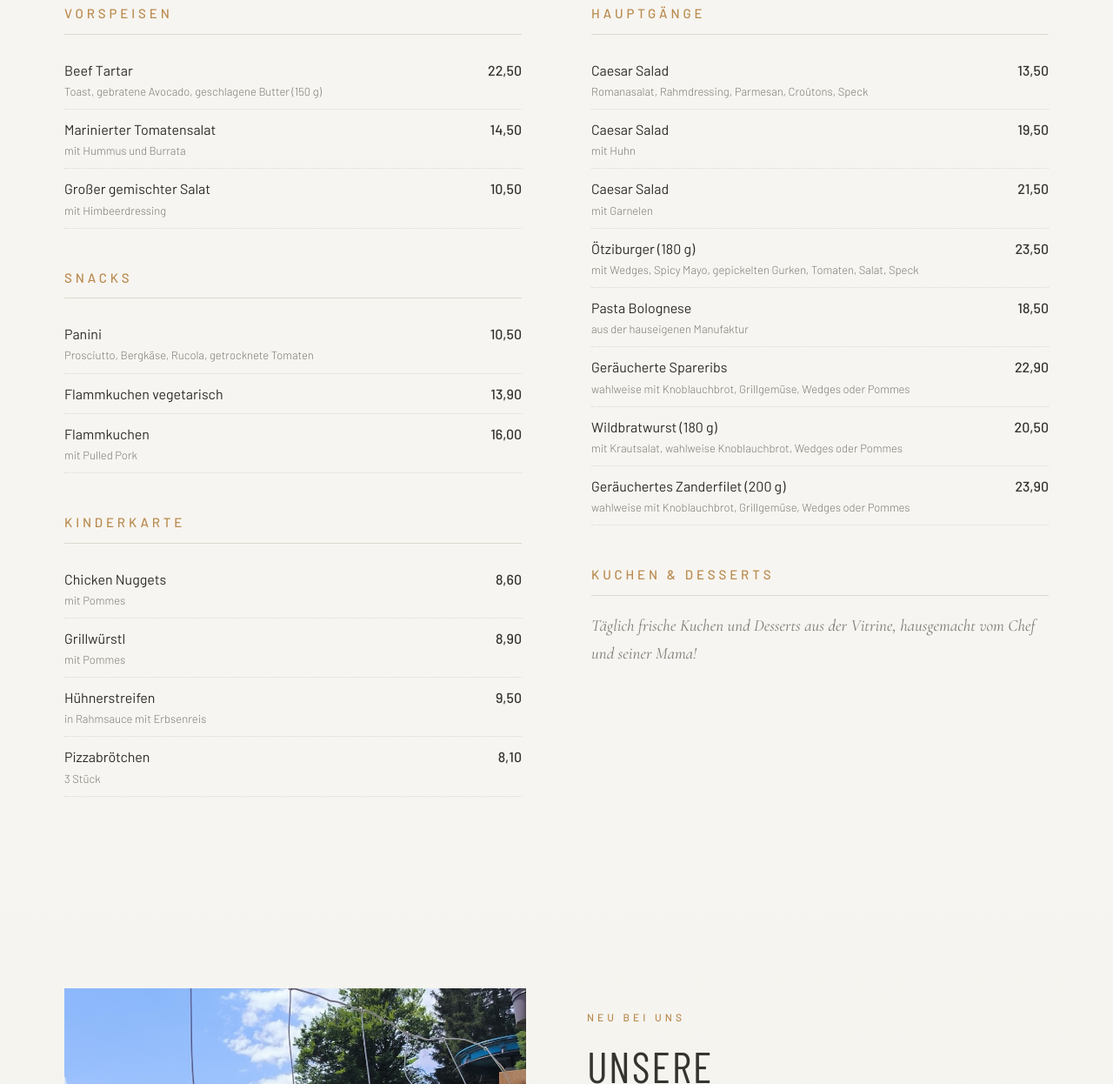
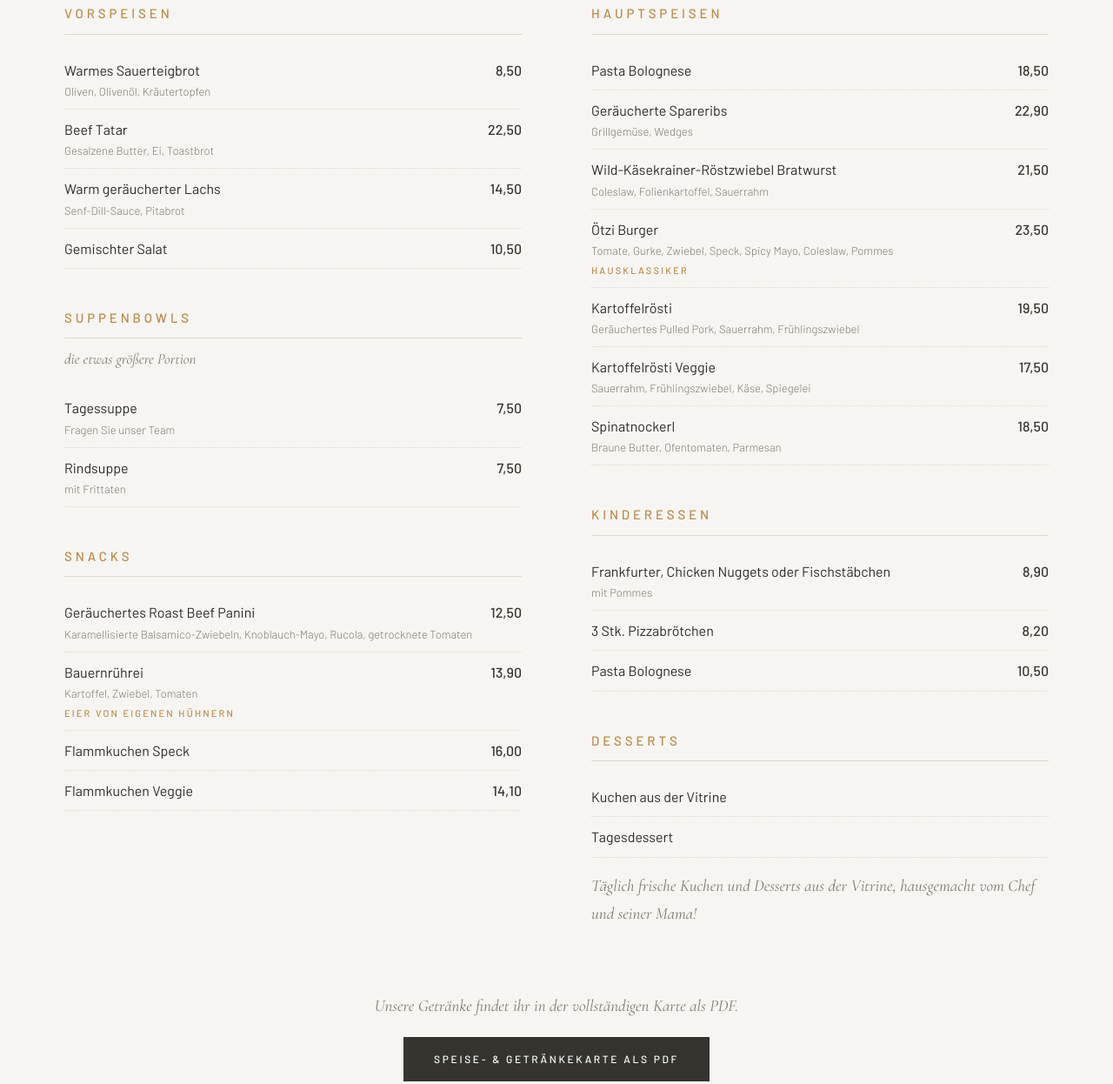
Before and after one commit to martinalexscholz/oetzibar-website, a plain HTML site: page docs/index.html in a window 1280 px wide. Shown: the part 2976-4222 px from the top of the page at 87% size. Drawn offline with nearby package versions, Linux system fonts and the light colour scheme; a web font is replaced by a local one.

Commit message:
Neue Speisekarte einpflegen, Karte als PDF-Download
Speisen der neuen Karte (Nov 2026) im bestehenden Format, Hinweis auf
die Getränke im PDF, vollständige Speise- und Getränkekarte als Download.

Co-Authored-By: Claude Fable 5.2 <noreply@anthropic.com>
Claude-Session: https://claude.ai/code/session_01NnVjMvnzGqtfuYQKDtRUKj

```diff
--- a/docs/index.html
+++ b/docs/index.html
@@ -117,39 +117,53 @@
         <div class="menu-group">
           <h3>Vorspeisen</h3>
           <ul class="menu-list">
-            <li><span class="dish">Beef Tartar <em>Toast, gebratene Avocado, geschlagene Butter (150 g)</em></span><span class="price">22,50</span></li>
-            <li><span class="dish">Marinierter Tomatensalat <em>mit Hummus und Burrata</em></span><span class="price">14,50</span></li>
-            <li><span class="dish">Großer gemischter Salat <em>mit Himbeerdressing</em></span><span class="price">10,50</span></li>
+            <li><span class="dish">Warmes Sauerteigbrot <em>Oliven, Olivenöl, Kräutertopfen</em></span><span class="price">8,50</span></li>
+            <li><span class="dish">Beef Tatar <em>Gesalzene Butter, Ei, Toastbrot</em></span><span class="price">22,50</span></li>
+            <li><span class="dish">Warm geräucherter Lachs <em>Senf-Dill-Sauce, Pitabrot</em></span><span class="price">14,50</span></li>
+            <li><span class="dish">Gemischter Salat</span><span class="price">10,50</span></li>
+          </ul>
+          <h3>Suppenbowls</h3>
+          <p class="menu-hint">die etwas größere Portion</p>
+          <ul class="menu-list">
+            <li><span class="dish">Tagessuppe <em>Fragen Sie unser Team</em></span><span class="price">7,50</span></li>
+            <li><span class="dish">Rindsuppe <em>mit Frittaten</em></span><span class="price">7,50</span></li>
           </ul>
           <h3>Snacks</h3>
           <ul class="menu-list">
-            <li><span class="dish">Panini <em>Prosciutto, Bergkäse, Rucola, getrocknete Tomaten</em></span><span class="price">10,50</span></li>
-            <li><span class="dish">Flammkuchen vegetarisch</span><span class="price">13,90</span></li>
-            <li><span class="dish">Flammkuchen <em>mit Pulled Pork</em></span><span class="price">16,00</span></li>
-          </ul>
-          <h3>Kinderkarte</h3>
-          <ul class="menu-list">
-            <li><span class="dish">Chicken Nuggets <em>mit Pommes</em></span><span class="price">8,60</span></li>
-            <li><span class="dish">Grillwürstl <em>mit Pommes</em></span><span class="price">8,90</span></li>
-            <li><span class="dish">Hühnerstreifen <em>in Rahmsauce mit Erbsenreis</em></span><span class="price">9,50</span></li>
-            <li><span class="dish">Pizzabrötchen <em>3 Stück</em></span><span class="price">8,10</span></li>
+            <li><span class="dish">Geräuchertes Roast Beef Panini <em>Karamellisierte Balsamico-Zwiebeln, Knoblauch-Mayo, Rucola, getrocknete Tomaten</em></span><span class="price">12,50</span></li>
+            <li><span class="dish">Bauernrührei <em>Kartoffel, Zwiebel, Tomaten</em><em class="dish-tag">Eier von eigenen Hühnern</em></span><span class="price">13,90</span></li>
+            <li><span class="dish">Flammkuchen Speck</span><span class="price">16,00</span></li>
+            <li><span class="dish">Flammkuchen Veggie</span><span class="price">14,10</span></li>
           </ul>
         </div>
         <div class="menu-group">
-          <h3>Hauptgänge</h3>
+          <h3>Hauptspeisen</h3>
           <ul class="menu-list">
-            <li><span class="dish">Caesar Salad <em>Romanasalat, Rahmdressing, Parmesan, Croûtons, Speck</em></span><span class="price">13,50</span></li>
-            <li><span class="dish">Caesar Salad <em>mit Huhn</em></span><span class="price">19,50</span></li>
-            <li><span class="dish">Caesar Salad <em>mit Garnelen</em></span><span class="price">21,50</span></li>
-            <li><span class="dish">Ötziburger (180 g) <em>mit Wedges, Spicy Mayo, gepickelten Gurken, Tomaten, Salat, Speck</em></span><span class="price">23,50</span></li>
-            <li><span class="dish">Pasta Bolognese <em>aus der hauseigenen Manufaktur</em></span><span class="price">18,50</span></li>
-            <li><span class="dish">Geräucherte Spareribs <em>wahlweise mit Knoblauchbrot, Grillgemüse, Wedges oder Pommes</em></span><span class="price">22,90</span></li>
-            <li><span class="dish">Wildbratwurst (180 g) <em>mit Krautsalat, wahlweise Knoblauchbrot, Wedges oder Pommes</em></span><span class="price">20,50</span></li>
-            <li><span class="dish">Geräuchertes Zanderfilet (200 g) <em>wahlweise mit Knoblauchbrot, Grillgemüse, Wedges oder Pommes</em></span><span class="price">23,90</span></li>
+            <li><span class="dish">Pasta Bolognese</span><span class="price">18,50</span></li>
+            <li><span class="dish">Geräucherte Spareribs <em>Grillgemüse, Wedges</em></span><span class="price">22,90</span></li>
+            <li><span class="dish">Wild-Käsekrainer-Röstzwiebel Bratwurst <em>Coleslaw, Folienkartoffel, Sauerrahm</em></span><span class="price">21,50</span></li>
+            <li><span class="dish">Ötzi Burger <em>Tomate, Gurke, Zwiebel, Speck, Spicy Mayo, Coleslaw, Pommes</em><em class="dish-tag">Hausklassiker</em></span><span class="price">23,50</span></li>
+            <li><span class="dish">Kartoffelrösti <em>Geräuchertes Pulled Pork, Sauerrahm, Frühlingszwiebel</em></span><span class="price">19,50</span></li>
+            <li><span class="dish">Kartoffelrösti Veggie <em>Sauerrahm, Frühlingszwiebel, Käse, Spiegelei</em></span><span class="price">17,50</span></li>
+            <li><span class="dish">Spinatnockerl <em>Braune Butter, Ofentomaten, Parmesan</em></span><span class="price">18,50</span></li>
           </ul>
-          <h3>Kuchen &amp; Desserts</h3>
-          <p class="menu-sweet">Täglich frische Kuchen und Desserts aus der Vitrine, hausgemacht vom Chef und seiner Mama!</p>
+          <h3>Kinderessen</h3>
+          <ul class="menu-list">
+            <li><span class="dish">Frankfurter, Chicken Nuggets oder Fischstäbchen <em>mit Pommes</em></span><span class="price">8,90</span></li>
+            <li><span class="dish">3 Stk. Pizzabrötchen</span><span class="price">8,20</span></li>
+            <li><span class="dish">Pasta Bolognese</span><span class="price">10,50</span></li>
+          </ul>
+          <h3>Desserts</h3>
+          <ul class="menu-list">
+            <li><span class="dish">Kuchen aus der Vitrine</span></li>
+            <li><span class="dish">Tagesdessert</span></li>
+          </ul>
+          <p class="menu-sweet menu-sweet-below">Täglich frische Kuchen und Desserts aus der Vitrine, hausgemacht vom Chef und seiner Mama!</p>
         </div>
+      </div>
+      <div class="menu-download">
+        <p>Unsere Getränke findet ihr in der vollständigen Karte als PDF.</p>
+        <a class="btn btn-dark" href="assets/oetzibar-speise-und-getraenkekarte.pdf" download>Speise- &amp; Getränkekarte als PDF</a>
       </div>
     </div>
   </section>
--- a/docs/styles.css
+++ b/docs/styles.css
@@ -203,6 +203,20 @@ h2 {
   display: block; font-style: normal; font-size: 13px; color: var(--muted); font-weight: 300;
 }
 .menu-list .price { white-space: nowrap; font-weight: 500; color: var(--charcoal); }
+.menu-hint {
+  font-family: var(--font-serif); font-style: italic; font-size: 17px; color: var(--muted);
+  margin: -8px 0 6px;
+}
+.menu-list .dish em.dish-tag {
+  font-size: 11px; letter-spacing: .2em; text-transform: uppercase; font-weight: 500;
+  color: var(--accent); margin-top: 3px;
+}
+.menu-sweet-below { margin-top: 16px; }
+.menu-download { margin-top: 56px; text-align: center; }
+.menu-download p {
+  font-family: var(--font-serif); font-style: italic; font-size: 19px; color: var(--muted);
+  margin: 0 auto 20px;
+}
 
 /* Sheep section */
 .section-sheep { background: linear-gradient(180deg, var(--paper) 0%, #eef0e9 100%); }
```
Also changed, not shown: 1 other file.
